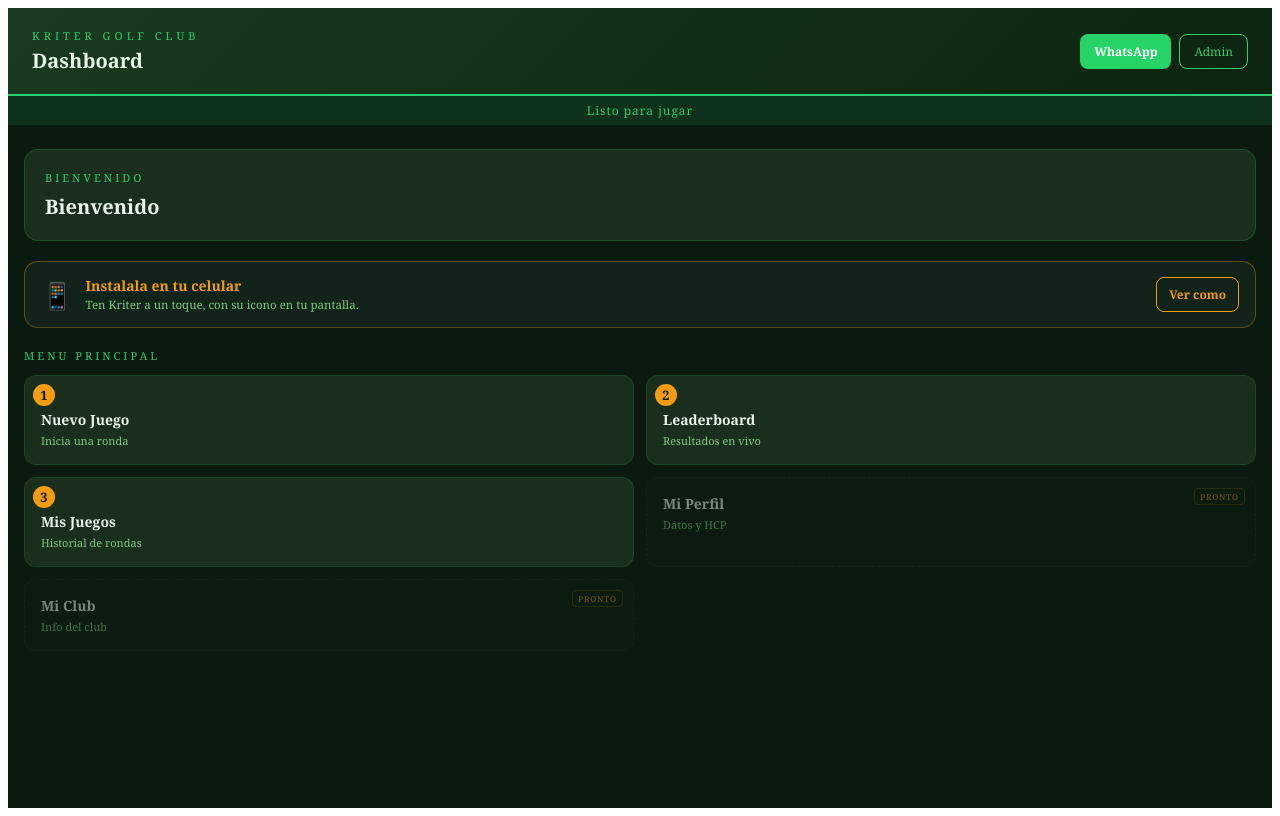
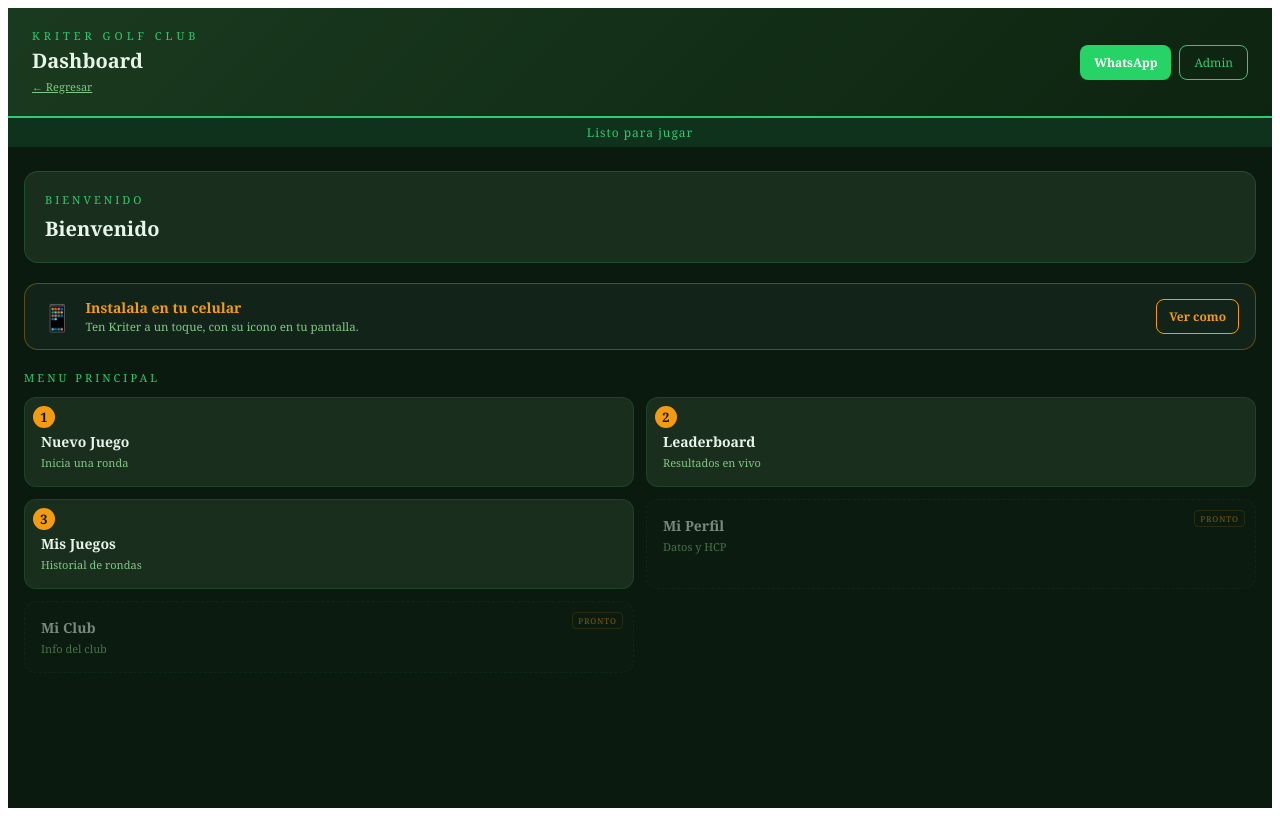
Before and after one commit to jcpveloz-debug/jcpveloz, a Next.js app: page /dashboard in a window 1280 px wide. Built offline with nearby package versions, Linux system fonts and the light colour scheme.

Commit message:
boton regresar en dashboard

```diff
--- a/app/dashboard/page.tsx
+++ b/app/dashboard/page.tsx
@@ -78,6 +78,10 @@ export default function DashboardPage() {
             Kriter Golf Club
           </div>
           <div style={{ fontSize: 20, fontWeight: 'bold' }}>Dashboard</div>
+          <button onClick={() => window.location.href = '/'} style={{
+            background: 'transparent', border: 'none', color: '#81c784', padding: '4px 0 0',
+            cursor: 'pointer', fontSize: 11, fontFamily: 'Georgia, serif', textDecoration: 'underline',
+          }}>&#8592; Regresar</button>
         </div>
         <div style={{ display: 'flex', gap: 8 }}>
           <button onClick={compartirWhatsApp} style={{
```
